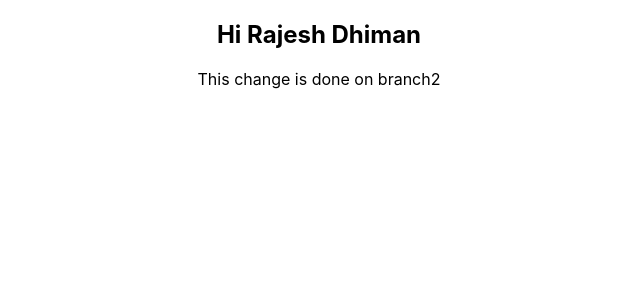
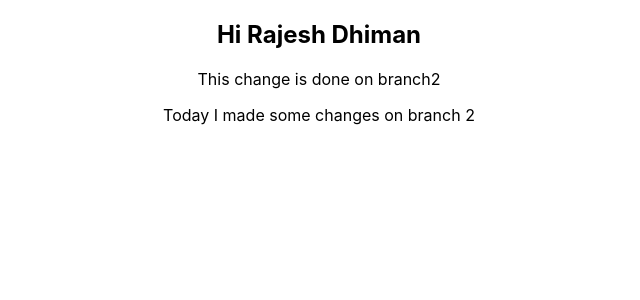
Before and after one commit to Ajay624659/second-app, a React (Create React App) app: page / in a window 1280 px wide. Shown: the top 300 px of the page, without its empty margins (321-961 px from the left). Built offline with nearby package versions, Linux system fonts and the light colour scheme.

Commit message:
31/12 b2 changes

```diff
--- a/src/App.tsx
+++ b/src/App.tsx
@@ -8,6 +8,7 @@ function App() {
     <div className="App">
       <h2>Hi {user}</h2>
       <p>This change is done on branch2</p>
+      <p>Today I made some changes on branch 2</p>
     </div>
   );
 }
```
